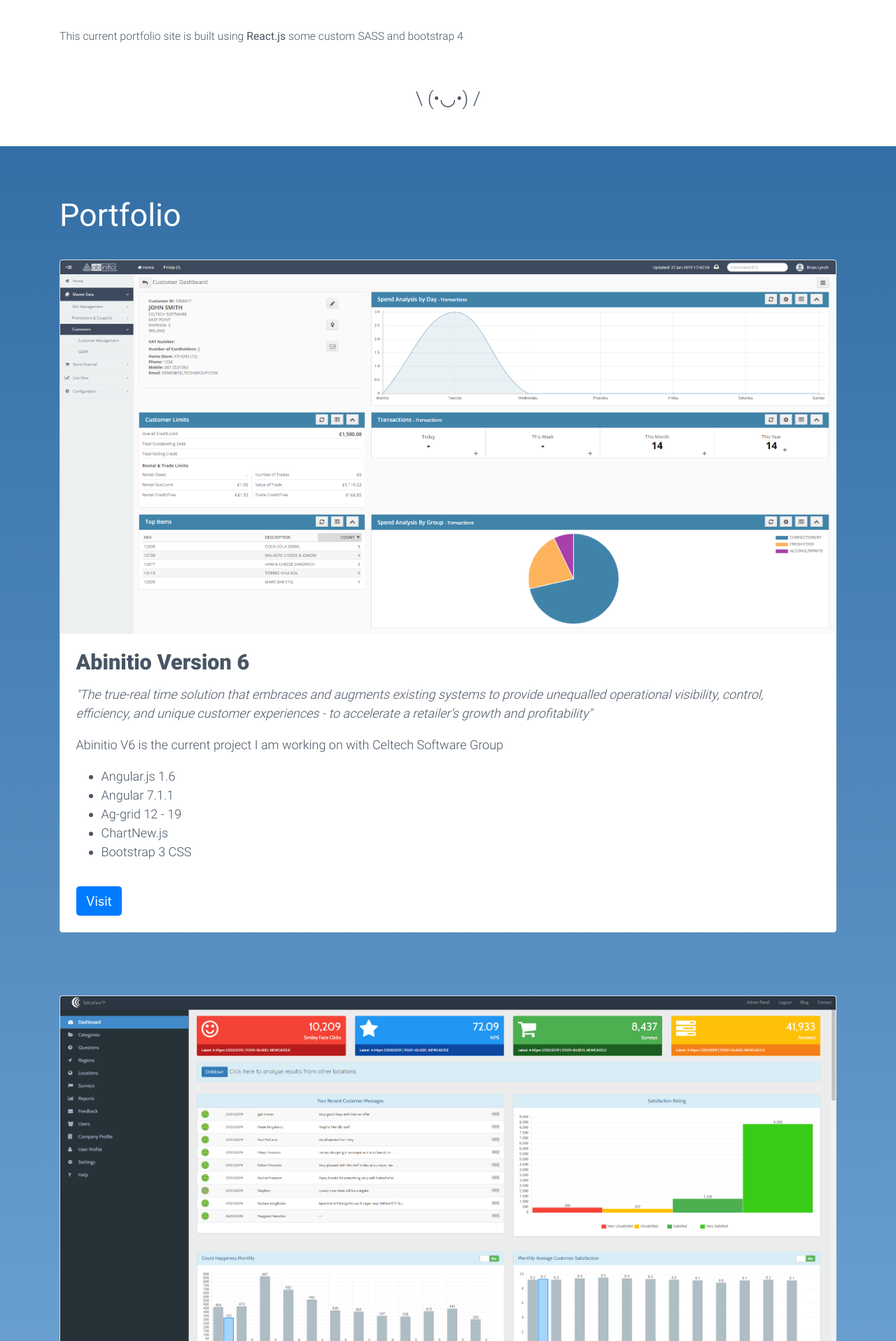
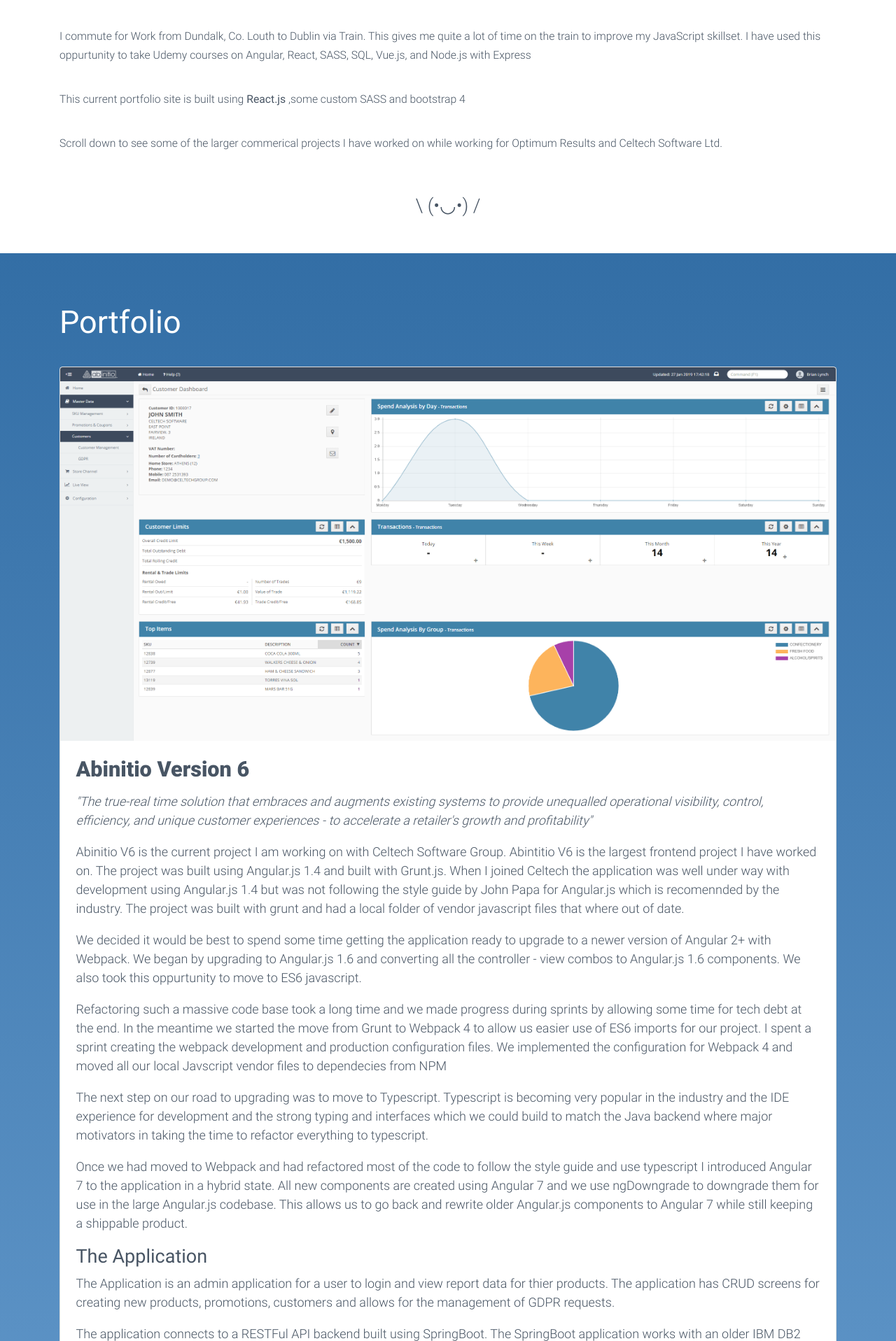
Before and after one commit to MichaelPeterJoyce/michaeljoyce, a React app: page / in a window 1280 px wide. Shown: the part 743-2660 px from the top of the page at 70% size. Built offline with nearby package versions, Linux system fonts and the light colour scheme.

Commit message:
Some changes for content

```diff
--- a/src/Pages/AboutPage/AboutPage.tsx
+++ b/src/Pages/AboutPage/AboutPage.tsx
@@ -1,4 +1,4 @@
-import React, {Component} from 'react'
+import React, { Component } from 'react'
 import './AboutPage.scss'
 
 export default class AboutPage extends Component {
@@ -12,14 +12,24 @@
               <p>
                 My name is Michael Joyce. I am a 27 year old UI/Frontend Developer from Dundalk, Louth,
                 Ireland
-                                I like <span style={{fontWeight: 600}}>JavaScript</span> and everything web.
+                I like <span style={{ fontWeight: 600 }}>JavaScript</span> and everything web.
               </p>
               <p>
                 I am a frontend web developer with experience using Angular 7, Angular.js, React.js,
                 Backbone.js and jQuery and Bootstrap to create front end web applications for my current
                 employer Celtech Software Group.
               </p>
-                            <p>This current portfolio site is built using <strong>React.js</strong> some custom SASS and bootstrap 4</p>
+              <p>
+                I commute for Work from Dundalk, Co. Louth to Dublin via Train.
+                This gives me quite a lot of time on the train to improve my JavaScript skillset.
+                I have used this oppurtunity to take Udemy courses on Angular, React, SASS, SQL, Vue.js, and Node.js with Express
+              </p>
+              <p>
+                This current portfolio site is built using <strong>React.js</strong> ,some custom SASS and bootstrap 4
+              </p>
+              <p>
+                Scroll down to see some of the larger commerical projects I have worked on while working for Optimum Results and Celtech Software Ltd.
+              </p>
               <p className="text-emoji">
                 \ (•◡•) /
               </p>
--- a/src/assets/posts/abinitio.html
+++ b/src/assets/posts/abinitio.html
@@ -5,8 +5,47 @@
             and unique customer experiences - to accelerate a retailer's growth and profitability"
         </i>
     </p>
-    <p>Abinitio V6 is the current project I am working on with Celtech Software Group
+    <p>Abinitio V6 is the current project I am working on with Celtech Software Group.
+        Abintitio V6 is the largest frontend project I have worked on. The project was built using Angular.js 1.4
+        and built with Grunt.js.
+        When I joined Celtech the application was well under way with development using Angular.js 1.4 but was not
+        following the style guide by John Papa for Angular.js which is recomennded by the industry. The project was
+        built with grunt and had a local folder of vendor javascript files that where out of date.
     </p>
+    <p>
+        We decided it would be best to spend some time getting the application ready to upgrade to a newer version of
+        Angular 2+ with Webpack. We began by upgrading to Angular.js 1.6 and converting all the controller - view
+        combos
+        to Angular.js 1.6 components. We also took this oppurtunity to move to ES6 javascript.
+    </p>
+    <p>
+        Refactoring such a massive code base took a long time and we made progress during sprints by allowing some time
+        for tech debt at the end.
+        In the meantime we started the move from Grunt to Webpack 4 to allow us easier use of ES6 imports for
+        our project.
+        I spent a sprint creating the webpack development and production configuration files. We implemented the
+        configuration for Webpack 4 and moved all our local Javscript vendor files to dependecies from NPM
+    </p>
+    <p>
+        The next step on our road to upgrading was to move to Typescript. Typescript is becoming very popular in the
+        industry and the IDE experience for development and the strong typing and interfaces which we could build to
+        match the Java backend where major motivators in taking the time to refactor everything to typescript.
+    </p>
+    <p>
+        Once we had moved to Webpack and had refactored most of the code to follow the style guide and use typescript I
+        introduced Angular
+        7 to the application in a hybrid state. All new components are created using Angular 7 and we use ngDowngrade
+        to downgrade them for use in the large Angular.js codebase. This allows us to go back and rewrite older
+        Angular.js components to Angular 7 while still keeping a shippable product.
+    </p>
+    <h4>The Application</h4>
+    <p>
+        The Application is an admin application for a user to login and view report data for thier products. The
+        application has
+        CRUD screens for creating new products, promotions, customers and allows for the management of GDPR requests.
+    </p>
+    <p>The application connects to a RESTFul API backend built using SpringBoot. The SpringBoot application works with
+        an older IBM DB2 Database which is used by the older V5 version of the product for compatibilty</p>
     <ul>
         <li>Angular.js 1.6</li>
         <li>Angular 7.1.1</li>
--- a/src/assets/posts/skillsboost.html
+++ b/src/assets/posts/skillsboost.html
@@ -5,7 +5,13 @@
         </i>
     </p>
     <p>
-
+        Skillsboost was the first small application I worked on. It was a frontend application that sold Online
+        eLearning courses via PayPal.
+        The frontend was built in Backbone.js connecting to a RESTFul api backend built in PHP Zend 2 Framework.
+    </p>
+    <p>
+        The application allowed users to browse a store for courses, purchase a course via PayPal and then login to an
+        Account Page where they could track their progress and continue their purchased courses.
     </p>
     <ul>
         <li>Backbone.js</li>
--- a/src/components/PortfolioItem/PortfolioItem.scss
+++ b/src/components/PortfolioItem/PortfolioItem.scss
@@ -14,6 +14,7 @@
   ul{
     margin-left: 2rem;
     margin-bottom: 2rem;
+    margin-top: 2rem;
     list-style-type: disc;
   }
 }
```
Lines whose indentation alone changed are shown as unchanged.
